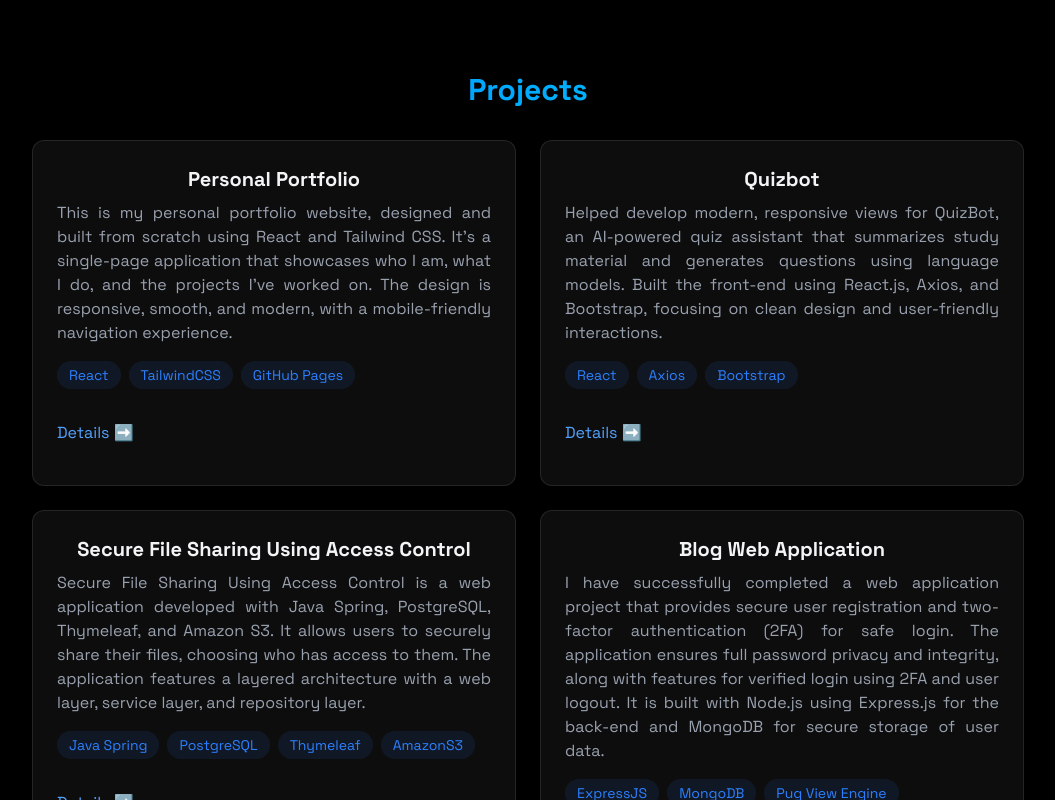
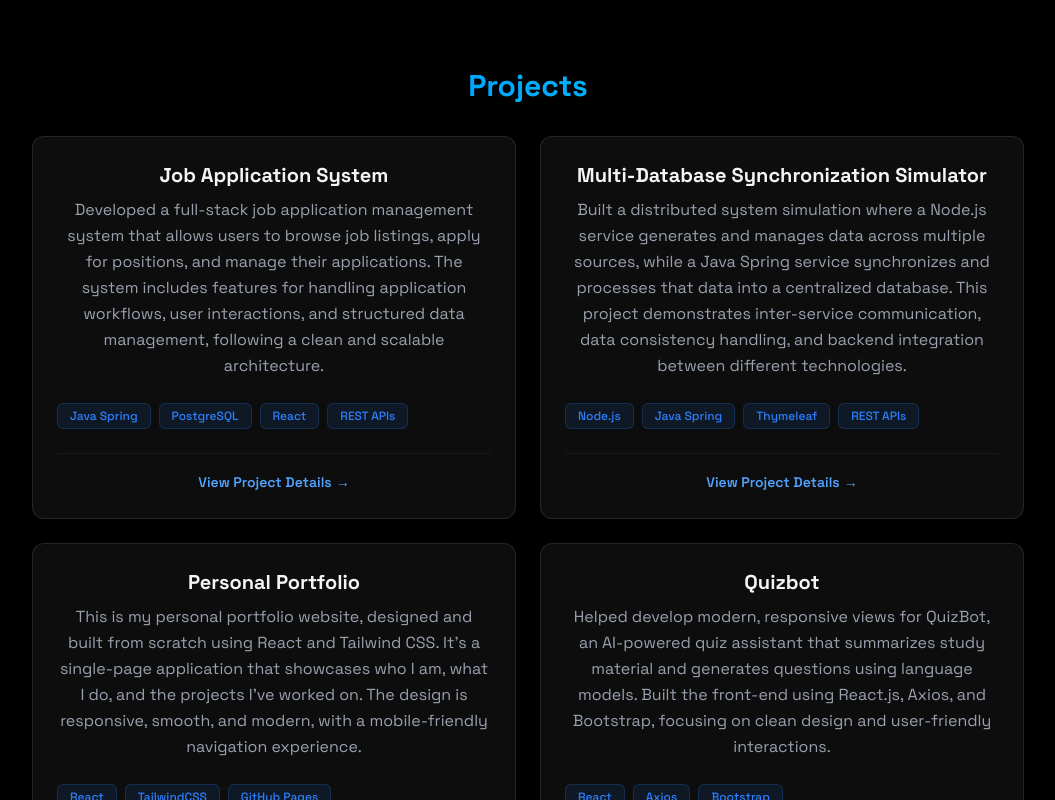
Before and after one commit to angeldamcheski/react-personal-portfolio, a React (Vite) app: page / in a window 1280 px wide. Shown: the part 2020-2820 px from the top of the page, without its empty margins (112-1167 px from the left). Built offline with nearby package versions, Linux system fonts and the light colour scheme.

Commit message:
Improve project card and about section with better visual hierarchy

```diff
--- a/src/components/Project.jsx
+++ b/src/components/Project.jsx
@@ -1,27 +1,48 @@
 export const Project = ({ title, description, tech, details }) => {
   return (
-    <div className="p-6 rounded-xl border border-white/10 light:hover:bg-white/25 bg-white/5 hover:bg-white/10 hover:border-blue-500/30 light:hover:bobrder-blue-500 hover:shadow-[0_2px_8px_rgba(59,130,246, 0.1)] transition-all light:border-black/10">
-      <h3 className="text-xl font-bold mb-2">{title}</h3>
-      <p className="text-gray-400 mb-4 text-justify light:text-stone-800">
+    <div
+      className="group p-6 rounded-xl border border-white/10 bg-white/5
+                    transition-all duration-300
+                     hover:bg-white/7 hover:border-blue-500/30
+                     light:border-black/10 light:hover:bg-white/30 light:hover:border-blue-500/30"
+    >
+      <div className="flex flex-col h-full">
+        {/* Title with subtle arrow reveal on card hover */}
+        <h3 className="text-xl font-bold mb-2 group-hover:text-blue-500 transition-colors duration-300">
+          {title}
+        </h3>
+
+        <p className="text-gray-400 mb-6 text-md leading-relaxed light:text-stone-600 flex-grow">
           {description}
         </p>
-      <div className="flex flex-wrap gap-2 mb-4">
+
+        {/* Tech Stack Tags */}
+        <div className="flex flex-wrap gap-2 mb-6">
           {tech.map((item, index) => (
             <span
               key={index}
-            className="bg-blue-500/10 text-blue-500 py-1 px-3 rounded-full text-sm hover:bg-blue-500/20 hover:shadow-[0_2px_8px_rgba(59,130,2246, 0.2)] transition"
+              className="bg-blue-500/10 text-blue-500 py-1 px-3 rounded-md text-xs font-medium
+                         border border-blue-500/20 transition-colors
+                         hover:bg-blue-500/20"
             >
               {item}
             </span>
           ))}
         </div>
-      <div className="flex justify-between items-center">
+
+        {/* Action Link */}
+        <div className="mt-auto border-t border-white/5 pt-4 light:border-black/5">
           <a
             href={details}
-          className="text-blue-400 hover:text-blue-300 transition-colors my-4 light:text-blue-600 light:hover:text-blue-400"
+            className="inline-flex items-center text-sm font-semibold text-blue-400
+                       hover:text-blue-300 transition-all group/link light:text-blue-600"
           >
-          Details ➡️
+            View Project Details
+            <span className="ml-1 transition-transform group-hover/link:translate-x-1">
+              →
+            </span>
           </a>
+        </div>
       </div>
     </div>
   );
--- a/src/components/sections/About.jsx
+++ b/src/components/sections/About.jsx
@@ -79,14 +79,14 @@
             ].map((section, i) => (
               <div
                 key={i}
-                className="rounded-xl p-6 hover:translate-y-1 transition-all border border-white/10 light:border-black/10"
+                className="rounded-xl  p-6 hover:bg-white/3 light:hover:bg-white/20 duration-300 transition-all border border-white/10 light:border-black/10"
               >
                 <h3 className="text-xl font-bold mb-4">{section.title}</h3>
                 <div className="flex flex-wrap gap-2">
                   {section.data.map((tech, index) => (
                     <span
                       key={index}
-                      className="bg-blue-500/10 text-blue-500 py-1 px-3 rounded-full text-sm hover:bg-blue-500/30 hover:shadow-[0_2px_8px_rgba(59,130,246,0.2)] transition"
+                      className="bg-blue-500/10 border border-blue-500/20 text-blue-500 py-1 px-3 rounded-full text-xs hover:bg-blue-500/30 hover:shadow-[0_2px_8px_rgba(59,130,246,0.2)] transition"
                     >
                       {tech}
                     </span>
@@ -125,7 +125,7 @@
                     {educationCourses.map((course) => (
                       <span
                         key={course}
-                        className="bg-blue-500/10 text-blue-500 py-1 px-3 rounded-full text-xs hover:bg-blue-500/30 transition"
+                        className="bg-blue-500/10 border border-blue-500/20 text-blue-500 py-1 px-3 rounded-full text-xs hover:bg-blue-500/30 transition"
                       >
                         {course}
                       </span>
--- a/src/data/projects.json
+++ b/src/data/projects.json
@@ -1,4 +1,16 @@
 [
+  {
+    "title": "Job Application System",
+    "description": "Developed a full-stack job application management system that allows users to browse job listings, apply for positions, and manage their applications. The system includes features for handling application workflows, user interactions, and structured data management, following a clean and scalable architecture.",
+    "tech": ["Java Spring", "PostgreSQL", "React", "REST APIs"],
+    "details": "https://github.com/angeldamcheski/job-application-system"
+  },
+  {
+    "title": "Multi-Database Synchronization Simulator",
+    "description": "Built a distributed system simulation where a Node.js service generates and manages data across multiple sources, while a Java Spring service synchronizes and processes that data into a centralized database. This project demonstrates inter-service communication, data consistency handling, and backend integration between different technologies.",
+    "tech": ["Node.js", "Java Spring","Thymeleaf", "REST APIs"],
+    "details": "https://github.com/angeldamcheski/node-multi-db-simulator"
+  },
   {
     "title": "Personal Portfolio",
     "description": "This is my personal portfolio website, designed and built from scratch using React and Tailwind CSS. It’s a single-page application that showcases who I am, what I do, and the projects I've worked on. The design is responsive, smooth, and modern, with a mobile-friendly navigation experience.",
```
Lines whose indentation alone changed are shown as unchanged.
